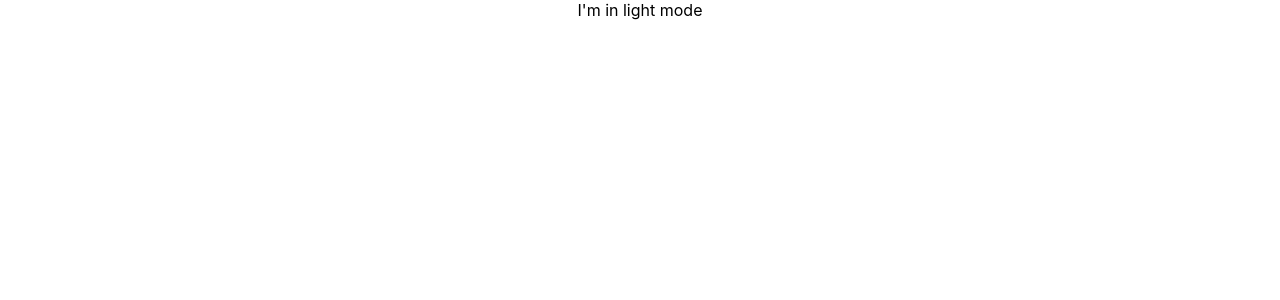
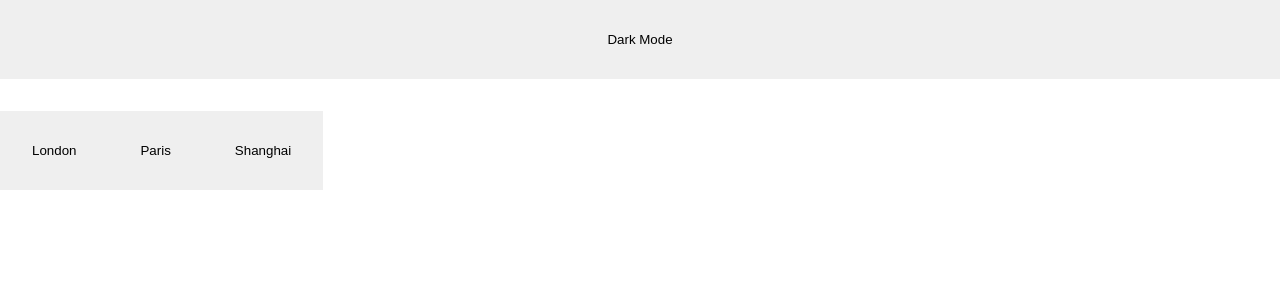
Before and after one commit to AyodejiOkusanya/react-metal, a Next.js app: page / in a window 1280 px wide. Shown: the top 300 px of the page. Built offline with nearby package versions, Linux system fonts and the light colour scheme.

Commit message:
add grid layout

```diff
--- a/Components/Body.tsx
+++ /dev/null
@@ -1,7 +0,0 @@
-import { useContext } from "react";
-import { ThemeContext } from "./Theme";
-
-export const Body = () => {
-  const { isDarkMode } = useContext(ThemeContext);
-  return <div>{isDarkMode ? `I'm in dark mode` : `I'm in light mode`}</div>;
-};
--- /dev/null
+++ b/Components/Grid.tsx
@@ -0,0 +1,10 @@
+import { ReactNode } from "react";
+import styles from "../styles/Grid.module.css";
+
+type GridProps = {
+  children: ReactNode;
+};
+
+export const Grid = ({ children }: GridProps) => {
+  return <div className={styles.grid}>{children}</div>;
+};
--- /dev/null
+++ b/Components/Tasb.tsx
@@ -0,0 +1,44 @@
+import { useState } from "react";
+import styles from "../styles/Tabs.module.css";
+
+type Tab = {
+  title: string;
+  content: string;
+  active: boolean;
+};
+
+type TabsProps = {
+  tabs: Array<Tab>;
+};
+
+export const Tabs = ({ tabs }: TabsProps) => {
+  const [tabsState, setTabsState] = useState(tabs);
+  const handleClick = (title: string) => {
+    console.log(`${title} clicked`);
+    setTabsState((prevTabsState) =>
+      prevTabsState.map((tab) => ({ ...tab, active: title === tab.title }))
+    );
+  };
+  return (
+    <div className={styles.tabs}>
+      <div className={styles.tabHeadings}>
+        {tabsState.map(({ title }) => (
+          <button
+            className={styles.tabButton}
+            onClick={() => handleClick(title)}
+            key={`${title}-heading`}
+          >
+            {title}
+          </button>
+        ))}
+      </div>
+      <div className={styles.tabContent}>
+        {tabsState.map(({ content, title, active }) => (
+          <div key={title} className={`${active ? styles.active : ""}`}>
+            {content}
+          </div>
+        ))}
+      </div>
+    </div>
+  );
+};
--- a/Components/ThemeButton.tsx
+++ b/Components/ThemeButton.tsx
@@ -17,12 +17,7 @@ export const ThemeButton = ({
   const combinedClassNames = [styles.themeButton, className];
 
   return (
-    <button
-      className={styles.themeButton}
-      // style={dynamicStyles}
-      onClick={toggle}
-      {...otherProps}
-    >
+    <button className={styles.themeButton} onClick={toggle} {...otherProps}>
       {isDarkMode ? "Light Mode" : "Dark Mode"}
     </button>
   );
--- a/pages/index.tsx
+++ b/pages/index.tsx
@@ -1,17 +1,23 @@
+import Theme from "../Components/Theme";
 import type { NextPage } from "next";
-import { Body } from "../Components/Body";
-import Expandable from "../Components/Theme";
+import { Grid } from "../Components/Grid";
+import { Tabs } from "../Components/Tasb";
 import { ThemeButton } from "../Components/ThemeButton";
-import styles from "../styles/Home.module.css";
+
+const tabs = [
+  { title: "London", content: "I love London", active: false },
+  { title: "Paris", content: "I love Paris", active: false },
+  { title: "Shanghai", content: "I love Shanghai", active: true },
+];
 
 const Home: NextPage = () => {
   return (
-    <Expandable>
-      <div className={styles.container}>
+    <Theme>
+      <Grid>
         <ThemeButton />
-        <Body />
-      </div>
-    </Expandable>
+        <Tabs tabs={tabs} />
+      </Grid>
+    </Theme>
   );
 };
 
--- /dev/null
+++ b/styles/Grid.module.css
@@ -0,0 +1,4 @@
+.grid {
+  display: grid;
+  grid-template-columns: 1fr;
+}
--- a/styles/Home.module.css
+++ /dev/null
@@ -1,4 +0,0 @@
-.container {
-  display: flex;
-  justify-content: center;
-}
--- /dev/null
+++ b/styles/Tabs.module.css
@@ -0,0 +1,43 @@
+.tabs {
+  width: 50%;
+  border: none;
+}
+
+.tabHeadings {
+  background-color: #f1f1f1;
+}
+
+.tabButton {
+  padding: 2rem 2rem;
+  border: none;
+  float: left;
+  transition: 0.3s;
+}
+
+.tabButton:hover {
+  background-color: #ddd;
+}
+
+.tabButton.active {
+  background-color: #ccc;
+}
+
+.tabContent {
+  display: none;
+  text-align: left;
+  padding: 7rem 7rem;
+  animation: fadeEffect 1s;
+}
+
+.active {
+  display: block;
+}
+
+@keyframes fadeEffect {
+  from {
+    opacity: 0;
+  }
+  to {
+    opacity: 1;
+  }
+}
--- a/styles/ThemeButton.module.css
+++ b/styles/ThemeButton.module.css
@@ -1,3 +1,6 @@
 .themeButton {
-  display: none;
+  display: block;
+  border: none;
+  padding: 2rem;
+  margin-bottom: 2rem;
 }
--- a/styles/globals.css
+++ b/styles/globals.css
@@ -1,5 +1,6 @@
 html,
 body {
+  width: 100%;
   padding: 0;
   margin: 0;
   font-family: -apple-system, BlinkMacSystemFont, Segoe UI, Roboto, Oxygen,
```
